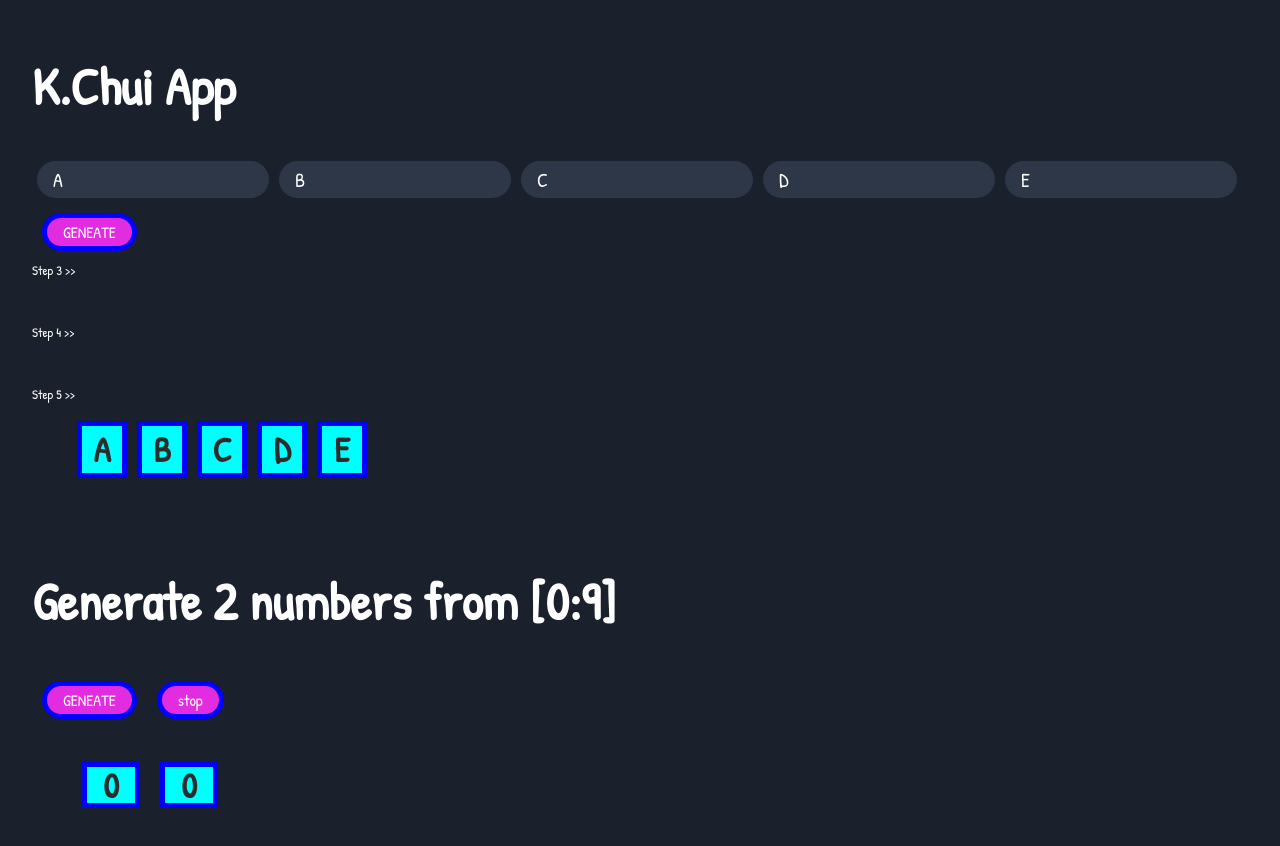
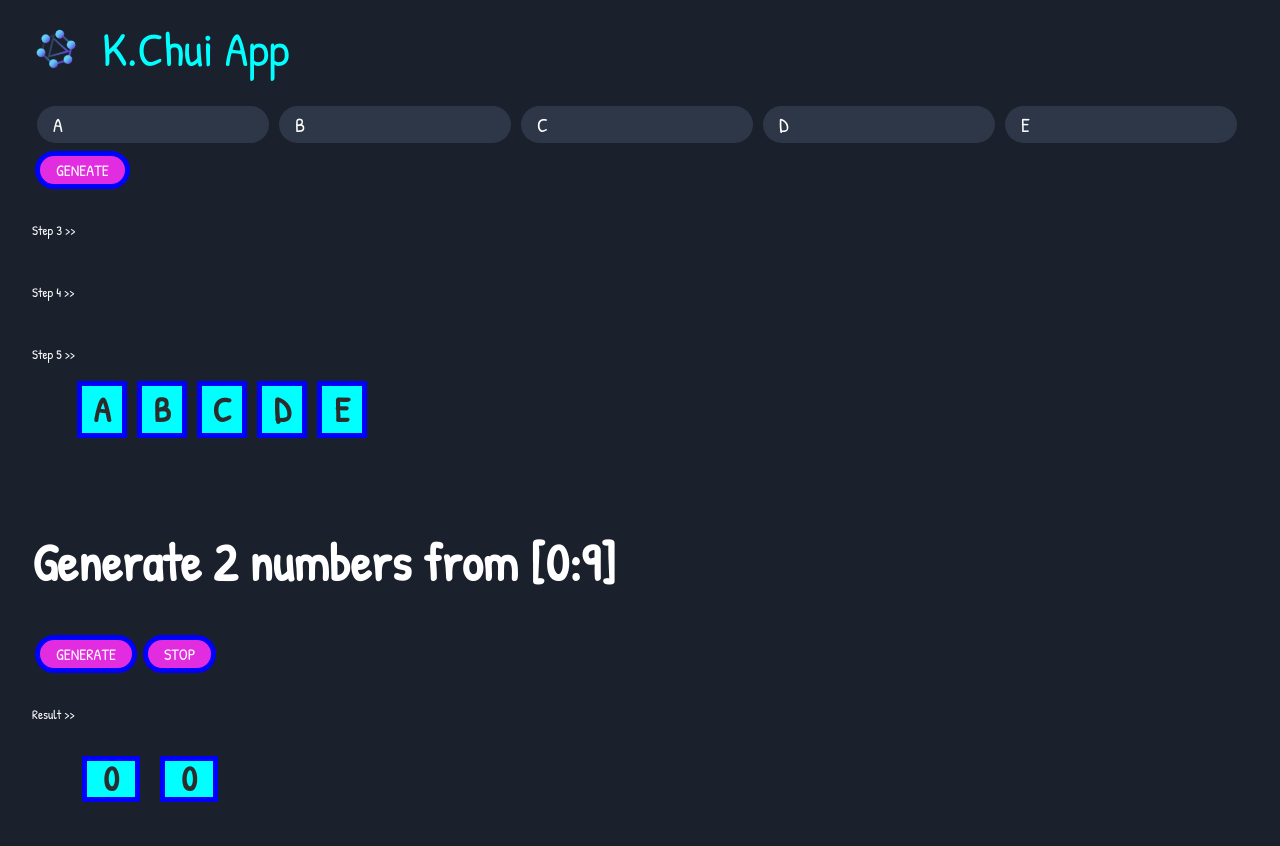
Before and after one commit to chutchaikp/bll, a React (Create React App) app: page / in a window 1280 px wide. Shown: the top 846 px of the page. Built offline with nearby package versions, Linux system fonts and the light colour scheme.

Commit message:
Update styles

```diff
--- a/package.json
+++ b/package.json
@@ -3,6 +3,9 @@
   "version": "0.1.0",
   "private": true,
   "dependencies": {
+    "@chakra-ui/react": "^1.6.10",
+    "@emotion/react": "^11.4.1",
+    "@emotion/styled": "^11.3.0",
     "@testing-library/jest-dom": "^5.11.4",
     "@testing-library/react": "^11.1.0",
     "@testing-library/user-event": "^12.1.10",
@@ -10,9 +13,11 @@
     "@types/node": "^12.0.0",
     "@types/react": "^17.0.0",
     "@types/react-dom": "^17.0.0",
+    "framer-motion": "^4.1.17",
     "react": "^17.0.2",
     "react-dom": "^17.0.2",
     "react-scripts": "4.0.3",
+    "react-spinners": "^0.11.0",
     "typescript": "^4.1.2",
     "web-vitals": "^1.0.1"
   },
--- a/src/App.css
+++ b/src/App.css
@@ -80,4 +80,37 @@ button {
   border-color: blue;
   background-color: #e22cdf;
   color: white;
+  margin: 3px !important;
+  margin-bottom: 2rem !important;
 }
+button:active {
+  background-color: aqua;
+  color: #1a202c;
+}
+.spin-logo {
+  position: absolute;
+  /* top: 50%;
+  left: 50%; */
+  width: 50px;
+  height: 50px;
+  /* margin: -50px 0 0 -60px; */
+  -webkit-animation: spin 4s linear infinite;
+  -moz-animation: spin 4s linear infinite;
+  animation: spin 4s linear infinite;
+}
+@-moz-keyframes spin {
+  100% {
+    -moz-transform: rotate(360deg);
+  }
+}
+@-webkit-keyframes spin {
+  100% {
+    -webkit-transform: rotate(360deg);
+  }
+}
+@keyframes spin {
+  100% {
+    -webkit-transform: rotate(360deg);
+    transform: rotate(360deg);
+  }
+}
--- a/src/App.tsx
+++ b/src/App.tsx
@@ -1,5 +1,11 @@
 // import { randomBytes } from 'crypto';
+import { Button } from '@chakra-ui/react';
 import React, { useState } from 'react';
+import BeatLoader from "react-spinners/BeatLoader";
+import logo from './logo.png'
+
+import { Text, VStack } from '@chakra-ui/react';
+
 
 import './App.css';
 
@@ -20,6 +26,7 @@ function App() {
   // const [timer, setTimer] = useState<any>()
   const [first, setFirst] = useState(0)
   const [second, setSecond] = useState(0)
+  const [isRunning, setIsRunning] = useState(false)
 
   const getRandomInt = (min: number, max: number) => {
     min = Math.ceil(min);
@@ -96,6 +103,10 @@ function App() {
 
   // timer utility
   const handleStartTimer = () => {
+    if (isRunning === true) return;
+
+    setIsRunning(true)
+
     timer = setInterval(() => {
       let num: number = getRandomInt(0, 9)
       setFirst(num)
@@ -105,15 +116,33 @@ function App() {
   }
 
   const handleStopTimer = () => {
+    if (isRunning === false) return;
+    setIsRunning(false)
+
     clearInterval(timer);
     timer = null;
   }
 
   return (
     <div className="App" >
-      <h1>
-        K.Chui App
-      </h1>
+
+      {/* <Text
+        bgGradient="linear(to-l, '#7928CA', '#FF0080')"
+        bgClip="text"
+        fontSize="6xl"
+        fontWeight="extrabold"
+      >
+        Welcome to Chakra UI
+      </Text> */}
+
+
+
+      <div style={{ display: 'flex', alignItems: 'center', marginBottom: '1.25rem', }}>
+        <img className="spin-logo" src={logo} alt="K.Chui" width={50} />
+        <span style={{ color: 'cyan', marginLeft: '70px', fontSize: '3rem', }}>
+          K.Chui App
+        </span>
+      </div>
 
 
       <input type="text" value={one} onChange={(e) => setOne(e.target.value)} />
@@ -172,7 +201,15 @@ function App() {
         onClick={() => {
           handleStartTimer();
         }
-        }>GENEATE</button>
+        }>
+        {isRunning === true
+          ?
+          // 'GENEATING...'
+          <BeatLoader size={8} color="white" />
+          :
+          'GENERATE'
+        }
+      </button>
       <button type="submit"
         style={{
           fontSize: '14px',
@@ -182,9 +219,21 @@ function App() {
         onClick={() => {
           handleStopTimer();
         }
-        }>stop</button>
+        }>STOP
+      </button>
 
+      {/* <BeatLoader size={8} color="white" /> */}
 
+      {/* <Button
+        isLoading
+        colorScheme="blue"
+        spinner={<BeatLoader size={8} color="white" />}
+      >
+        Click me
+      </Button> */}
+
+      <br />
+      Result {'>>'}
       <ul className="fixed" >
         {[first, second].map((x: number, idx: number) => {
           return <li key={idx} >{x} </li>
--- a/src/index.tsx
+++ b/src/index.tsx
@@ -3,10 +3,13 @@ import ReactDOM from 'react-dom';
 import './index.css';
 import App from './App';
 import reportWebVitals from './reportWebVitals';
+// import { ChakraProvider } from "@chakra-ui/react"
 
 ReactDOM.render(
   <React.StrictMode>
+    {/* <ChakraProvider> */}
     <App />
+    {/* </ChakraProvider> */}
   </React.StrictMode>,
   document.getElementById('root')
 );
```
Also changed, not shown: src/logo.png (added), 1 other file (tests, documents, lock files or other folders).
